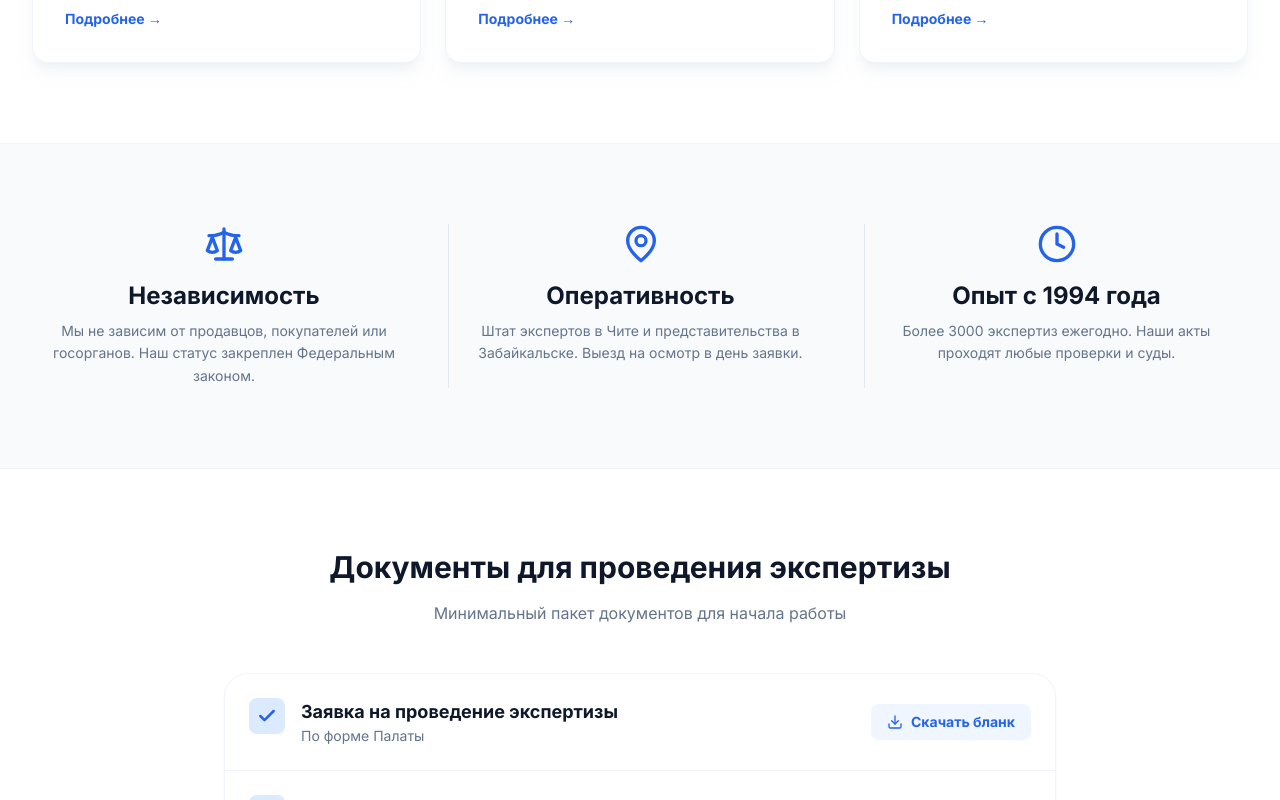
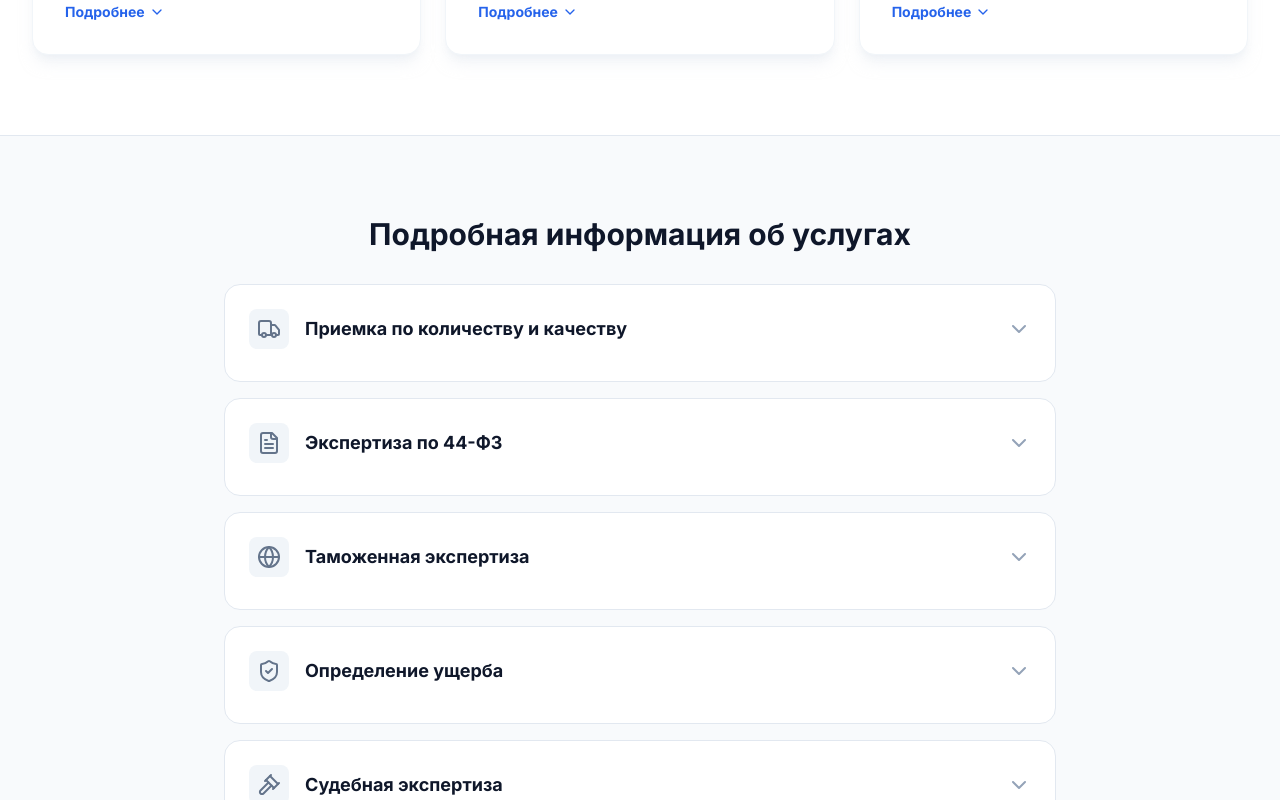
Before and after one commit to AnChekhov/ztppv6, a React (Vite) app: page /#/services/expert in a window 1280 px wide. Shown: the part 1340-2140 px from the top of the page. Built offline with nearby package versions, Linux system fonts and the light colour scheme.

Commit message:
Update ExpertisePage.tsx Добавил секцию SEO-текста и навигацию "Подробнее"

```diff
--- a/src/pages/ExpertisePage.tsx
+++ b/src/pages/ExpertisePage.tsx
@@ -1,42 +1,66 @@
 import React, { useState } from 'react';
 import {
-  ClipboardCheck,
-  Scale,
-  Gavel,
-  Truck,
-  Factory,
-  FileText,
-  Phone,
-  Mail,
-  CheckCircle,
-  ChevronDown,
-  UploadCloud,
-  MapPin,
-  Clock,
-  ShieldCheck,
-  Check,
-  Globe,
-  Download,
-  CheckCircle2,
-  MessageCircle
+  ClipboardCheck, Scale, Gavel, Truck, Factory, FileText,
+  Phone, Mail, CheckCircle, ChevronDown, UploadCloud,
+  MapPin, Clock, ShieldCheck, Check, Globe, Download,
+  CheckCircle2, MessageCircle, ChevronUp, Info
 } from 'lucide-react';
 
 export const ExpertisePage: React.FC = () => {
   const [openFaq, setOpenFaq] = useState<number | null>(null);
-  // Состояние для выбранного типа экспертизы
   const [selectedExpertise, setSelectedExpertise] = useState<string>('Приемка по количеству и качеству');
+
+  // Состояние для раскрытия подробного описания (SEO-блок)
+  const [expandedDetail, setExpandedDetail] = useState<string | null>(null);
+
+  // Данные об услугах (Title, Icon, Short Desc, Long SEO Desc)
+  const expertiseServices = [
+    {
+      id: 'quality',
+      title: 'Приемка по количеству и качеству',
+      shortDesc: 'Проверка соответствия товара условиям контракта, ГОСТам и спецификациям при поступлении на склад.',
+      longDesc: 'Профессиональная приемка товаров народного потребления, сырья, промышленного оборудования и продуктов питания. Эксперт ТПП фиксирует фактическое количество, комплектность и качество товара в момент выгрузки. Мы выявляем пересортицу, производственный брак, нарушения упаковки и повреждения при транспортировке. Акт экспертизы является юридическим основанием для выставления претензии поставщику (в т.ч. иностранному) и возмещения убытков.',
+      icon: Truck
+    },
+    {
+      id: '44fz',
+      title: 'Экспертиза по 44-ФЗ',
+      shortDesc: 'Обязательная внешняя экспертиза исполнения контрактов для государственных и муниципальных заказчиков.',
+      longDesc: 'Проведение независимой экспертизы результатов, предусмотренных контрактом, в соответствии с ч. 3 ст. 94 Федерального закона № 44-ФЗ. Наши эксперты проверяют соответствие поставленных товаров, работ или услуг условиям государственного контракта. По итогам выдается Заключение экспертизы, которое необходимо для подписания акта приемки и размещения сведений в ЕИС. Работаем со всеми бюджетными учреждениями Забайкальского края.',
+      icon: FileText
+    },
+    {
+      id: 'customs',
+      title: 'Таможенная экспертиза',
+      shortDesc: 'Идентификация товара для целей таможенного оформления, определение кодов ТН ВЭД, страны происхождения.',
+      longDesc: 'Идентификационная экспертиза для таможенных целей. Помогаем правильно определить код ТН ВЭД ЕАЭС, что напрямую влияет на размер таможенных пошлин. Проводим экспертизу для подтверждения страны происхождения товара, характеристик товара (состав, материал, назначение) при возникновении споров с таможенными органами. Акты ТПП принимаются ФТС России как доказательная база.',
+      icon: Globe
+    },
+    {
+      id: 'damage',
+      title: 'Определение ущерба',
+      shortDesc: 'Фиксация повреждений груза при транспортировке, пожаре или затоплении. Оценка стоимости ущерба.',
+      longDesc: 'Независимая оценка ущерба, причиненного имуществу в результате стихийных бедствий (пожар, наводнение), аварий коммунальных систем (затопление), ДТП или противоправных действий третьих лиц. Мы определяем стоимость восстановительного ремонта, размер утраты товарной стоимости (УТС) и реальный ущерб для страховых компаний и судебных исков.',
+      icon: ShieldCheck
+    },
+    {
+      id: 'judicial',
+      title: 'Судебная экспертиза',
+      shortDesc: 'Проведение экспертиз по определению суда или постановлению следователя. Рецензирование заключений.',
+      longDesc: 'Проведение судебных экспертиз по гражданским, арбитражным и уголовным делам. Эксперты Палаты обладают необходимыми допусками и квалификацией для проведения товароведческих, строительно-технических и оценочных экспертиз. Мы готовим объективные заключения, отвечающие на вопросы суда, а также проводим рецензирование экспертиз сторонних организаций.',
+      icon: Gavel
+    },
+    {
+      id: 'equipment',
+      title: 'Экспертиза оборудования',
+      shortDesc: 'Оценка технического состояния, комплектности и производительности промышленного оборудования.',
+      longDesc: 'Техническая экспертиза машин, механизмов и производственных линий. Оценка степени физического износа, определение причин поломки (эксплуатационный или заводской дефект), проверка комплектности и соответствия техническому заданию. Актуально при списании основных средств, купле-продаже б/у оборудования или лизинговых сделках.',
+      icon: Factory
+    },
+  ];
 
   const toggleFaq = (index: number) => {
     setOpenFaq(openFaq === index ? null : index);
-  };
-
-  // Функция: скролл + выбор типа
-  const handleServiceSelect = (type: string) => {
-    setSelectedExpertise(type);
-    const formSection = document.getElementById('order-form');
-    if (formSection) {
-      formSection.scrollIntoView({ behavior: 'smooth' });
-    }
   };
 
   const scrollToForm = () => {
@@ -46,7 +70,25 @@ export const ExpertisePage: React.FC = () => {
     }
   };
 
-  const faqs = [
+  // Клик по карточке -> Выбор в форме + Скролл к форме
+  const handleCardClick = (title: string) => {
+    setSelectedExpertise(title);
+    scrollToForm();
+  };
+
+  // Клик по "Подробнее" -> Открытие текста + Скролл к тексту
+  const handleReadMore = (e: React.MouseEvent, id: string) => {
+    e.stopPropagation(); // Чтобы не сработал клик по карточке
+    setExpandedDetail(id);
+    setTimeout(() => {
+      const element = document.getElementById(`detail-${id}`);
+      if (element) {
+        element.scrollIntoView({ behavior: 'smooth', block: 'center' });
+      }
+    }, 100);
+  };
+
+  const faqsItems = [
     {
       question: "Имеет ли акт экспертизы ТПП юридическую силу в суде?",
       answer: "Да, безусловно. Торгово-промышленная палата имеет статус независимой экспертной организации (Закон РФ «О торгово-промышленных палатах»). Наши акты признаются судами, таможенными органами и страховыми компаниями как официальное доказательство."
@@ -74,6 +116,7 @@ export const ExpertisePage: React.FC = () => {
             />
         </div>
 
+        {/* Градиент: Слева 90%, Справа 100%, Центр 87% */}
         <div className="absolute inset-0 bg-gradient-to-r from-slate-900/90 via-slate-900/[0.87] to-slate-900"></div>
 
         <div className="max-w-7xl mx-auto px-6 md:px-8 relative z-10 w-full pt-32 pb-16 h-full flex flex-col justify-center">
@@ -107,16 +150,8 @@ export const ExpertisePage: React.FC = () => {
               <div className="hidden lg:flex lg:col-span-5 justify-center items-center relative">
                 <div className="absolute w-80 h-80 bg-blue-600/10 rounded-full blur-3xl"></div>
                 <div className="relative transform transition-transform duration-500 hover:scale-105">
-                   <ClipboardCheck
-                      size={300}
-                      strokeWidth={1}
-                      className="text-slate-600/70 drop-shadow-2xl"
-                   />
-                   <ClipboardCheck
-                      size={300}
-                      strokeWidth={1}
-                      className="absolute top-0 left-0 text-white/10"
-                   />
+                   <ClipboardCheck size={300} strokeWidth={1} className="text-slate-600/70 drop-shadow-2xl" />
+                   <ClipboardCheck size={300} strokeWidth={1} className="absolute top-0 left-0 text-white/10" />
                 </div>
               </div>
 
@@ -124,58 +159,30 @@ export const ExpertisePage: React.FC = () => {
         </div>
       </section>
 
-      {/* 2. ВИДЫ ЭКСПЕРТИЗ */}
+      {/* 2. ВИДЫ ЭКСПЕРТИЗ (GRID) */}
       <section className="pt-12 pb-20 bg-white">
         <div className="max-w-7xl mx-auto px-6 md:px-8">
           <h2 className="text-3xl font-extrabold text-slate-900 mb-12 text-center">Какие задачи мы решаем</h2>
 
           <div className="grid md:grid-cols-2 lg:grid-cols-3 gap-6">
-            {[
-              {
-                title: 'Приемка по количеству и качеству',
-                desc: 'Проверка соответствия товара условиям контракта, ГОСТам и спецификациям при поступлении на склад.',
-                icon: Truck
-              },
-              {
-                title: 'Экспертиза по 44-ФЗ',
-                desc: 'Обязательная внешняя экспертиза исполнения контрактов для государственных и муниципальных заказчиков.',
-                icon: FileText
-              },
-              {
-                title: 'Таможенная экспертиза',
-                desc: 'Идентификация товара для целей таможенного оформления, определение кодов ТН ВЭД, страны происхождения.',
-                icon: Globe
-              },
-              {
-                title: 'Определение ущерба',
-                desc: 'Фиксация повреждений груза при транспортировке, пожаре или затоплении. Оценка стоимости ущерба.',
-                icon: ShieldCheck
-              },
-              {
-                title: 'Судебная экспертиза',
-                desc: 'Проведение экспертиз по определению суда или постановлению следователя. Рецензирование заключений.',
-                icon: Gavel
-              },
-              {
-                title: 'Экспертиза оборудования',
-                desc: 'Оценка технического состояния, комплектности и производительности промышленного оборудования.',
-                icon: Factory
-              },
-            ].map((item, index) => (
-              /* ✅ ИСПРАВЛЕНО: Добавлен onClick и плавная анимация scale */
+            {expertiseServices.map((item) => (
               <div
-                key={index}
-                onClick={() => handleServiceSelect(item.title)}
-                className="bg-white rounded-2xl p-8 shadow-lg shadow-slate-200/50 border border-slate-100 transition-all duration-300 ease-out hover:shadow-xl hover:shadow-blue-900/5 hover:scale-[1.03] flex flex-col h-full cursor-pointer"
+                key={item.id}
+                onClick={() => handleCardClick(item.title)}
+                className="bg-white rounded-2xl p-8 shadow-lg shadow-slate-200/50 border border-slate-100 transition-all duration-300 ease-out hover:shadow-xl hover:shadow-blue-900/5 hover:scale-[1.03] flex flex-col h-full cursor-pointer group"
               >
-                <div className="w-14 h-14 rounded-xl flex items-center justify-center mb-6 bg-blue-50 text-blue-600">
+                <div className="w-14 h-14 rounded-xl flex items-center justify-center mb-6 bg-blue-50 text-blue-600 group-hover:bg-blue-600 group-hover:text-white transition-colors">
                   <item.icon size={28} strokeWidth={1.5} />
                 </div>
                 <h3 className="text-xl font-bold text-slate-900 mb-3">{item.title}</h3>
-                <p className="text-slate-600 text-sm leading-relaxed flex-grow">{item.desc}</p>
+                <p className="text-slate-600 text-sm leading-relaxed flex-grow">{item.shortDesc}</p>
                 <div className="mt-6 pt-4 border-t border-slate-100">
-                   <button className="text-sm font-bold text-blue-600 hover:text-blue-800 transition-colors">
-                     Подробнее →
+                   {/* Кнопка ведет к описанию */}
+                   <button
+                     onClick={(e) => handleReadMore(e, item.id)}
+                     className="text-sm font-bold text-blue-600 hover:text-blue-800 transition-colors flex items-center"
+                   >
+                     Подробнее <ChevronDown size={16} className="ml-1" />
                    </button>
                 </div>
               </div>
@@ -184,8 +191,52 @@ export const ExpertisePage: React.FC = () => {
         </div>
       </section>
 
-      {/* 3. ПОЧЕМУ ТПП */}
-      <section className="py-20 bg-slate-50 border-y border-slate-100">
+      {/* 3. ПОДРОБНОЕ ОПИСАНИЕ (SEO Блок) - Серый фон */}
+      <section className="py-20 bg-slate-50 border-y border-slate-200">
+        <div className="max-w-4xl mx-auto px-6 md:px-8">
+          <h2 className="text-3xl font-extrabold text-slate-900 mb-8 text-center">Подробная информация об услугах</h2>
+          <div className="space-y-4">
+            {expertiseServices.map((item) => (
+              <div
+                key={item.id}
+                id={`detail-${item.id}`}
+                className={`bg-white rounded-2xl border transition-all duration-500 overflow-hidden ${expandedDetail === item.id ? 'border-blue-500 shadow-md' : 'border-slate-200'}`}
+              >
+                <button
+                  onClick={() => setExpandedDetail(expandedDetail === item.id ? null : item.id)}
+                  className="w-full flex items-center justify-between p-6 text-left"
+                >
+                  <div className="flex items-center gap-4">
+                    <div className={`p-2 rounded-lg ${expandedDetail === item.id ? 'bg-blue-600 text-white' : 'bg-slate-100 text-slate-500'}`}>
+                       <item.icon size={24} />
+                    </div>
+                    <span className="text-lg font-bold text-slate-900">{item.title}</span>
+                  </div>
+                  {expandedDetail === item.id ? <ChevronUp className="text-blue-600"/> : <ChevronDown className="text-slate-400"/>}
+                </button>
+
+                {/* Анимация раскрытия */}
+                <div className={`transition-all duration-300 ease-in-out ${expandedDetail === item.id ? 'max-h-96 opacity-100' : 'max-h-0 opacity-0'}`}>
+                  <div className="p-6 pt-0 text-slate-600 leading-relaxed border-t border-slate-100 mt-2">
+                    {item.longDesc}
+                    <div className="mt-4">
+                        <button
+                            onClick={() => handleCardClick(item.title)}
+                            className="text-sm font-bold text-blue-600 hover:text-yellow-600 underline decoration-dashed underline-offset-4"
+                        >
+                            Заказать эту экспертизу →
+                        </button>
+                    </div>
+                  </div>
+                </div>
+              </div>
+            ))}
+          </div>
+        </div>
+      </section>
+
+      {/* 4. ПОЧЕМУ ТПП (Белый фон) */}
+      <section className="py-20 bg-white">
         <div className="max-w-7xl mx-auto px-6 md:px-8">
           <div className="grid md:grid-cols-3 gap-8 divide-y md:divide-y-0 md:divide-x divide-slate-200">
             <div className="text-center px-4 pt-4 md:pt-0">
@@ -209,8 +260,8 @@ export const ExpertisePage: React.FC = () => {
         </div>
       </section>
 
-      {/* 4. ДОКУМЕНТЫ */}
-      <section className="py-20 bg-white">
+      {/* 5. ДОКУМЕНТЫ (Серый фон) */}
+      <section className="py-20 bg-slate-50 border-y border-slate-200">
         <div className="max-w-4xl mx-auto px-6 md:px-8">
           <div className="text-center mb-12">
             <h2 className="text-3xl font-extrabold text-slate-900 mb-4">Документы для проведения экспертизы</h2>
@@ -249,12 +300,11 @@ export const ExpertisePage: React.FC = () => {
         </div>
       </section>
 
-      {/* 5. CTA ФОРМА */}
+      {/* 6. CTA ФОРМА (Темный) */}
       <section id="order-form" className="py-20 bg-slate-900 text-white">
         <div className="max-w-5xl mx-auto px-6 md:px-8">
           <div className="grid md:grid-cols-2 gap-12 items-start">
 
-            {/* Левая колонка */}
             <div>
               <h2 className="text-3xl md:text-4xl font-extrabold mb-6">Закажите экспертизу онлайн</h2>
               <p className="text-slate-300 text-lg mb-8">
@@ -275,7 +325,6 @@ export const ExpertisePage: React.FC = () => {
                 </li>
               </ul>
 
-              {/* Контакты для связи */}
               <div className="pt-8 border-t border-slate-700">
                 <p className="text-slate-400 text-sm mb-3 font-medium uppercase tracking-wider">
                   Нет времени заполнять форму?
@@ -292,7 +341,6 @@ export const ExpertisePage: React.FC = () => {
               </div>
             </div>
 
-            {/* Правая колонка: Форма */}
             <div className="bg-white rounded-3xl p-8 text-slate-900 shadow-2xl">
               <form className="space-y-4">
                 <div>
@@ -311,7 +359,7 @@ export const ExpertisePage: React.FC = () => {
                   </div>
                 </div>
 
-                {/* ✅ ИСПРАВЛЕНО: Select связан со стейтом selectedExpertise */}
+                {/* Select: Вид экспертизы */}
                 <div>
                    <label className="block text-sm font-bold mb-2">Вид экспертизы</label>
                    <div className="relative">
@@ -320,13 +368,10 @@ export const ExpertisePage: React.FC = () => {
                         onChange={(e) => setSelectedExpertise(e.target.value)}
                         className="w-full px-4 py-3 bg-slate-50 border border-slate-200 rounded-xl focus:ring-2 focus:ring-blue-500 outline-none transition-all cursor-pointer appearance-none text-slate-700"
                      >
-                       <option value="Приемка по количеству и качеству">Приемка по количеству и качеству</option>
-                       <option value="Экспертиза по 44-ФЗ">Экспертиза по 44-ФЗ</option>
-                       <option value="Таможенная экспертиза">Таможенная экспертиза</option>
-                       <option value="Определение ущерба">Определение ущерба</option>
-                       <option value="Судебная экспертиза">Судебная экспертиза</option>
-                       <option value="Экспертиза оборудования">Экспертиза оборудования</option>
-                       <option value="Другое / Нужна консультация">Другое / Нужна консультация</option>
+                       {expertiseServices.map(s => (
+                         <option key={s.id} value={s.title}>{s.title}</option>
+                       ))}
+                       <option value="Другое">Другое / Нужна консультация</option>
                      </select>
                      <div className="absolute inset-y-0 right-0 flex items-center px-4 pointer-events-none text-slate-500">
                         <ChevronDown size={20} />
@@ -342,7 +387,7 @@ export const ExpertisePage: React.FC = () => {
                   </div>
                 </div>
 
-                <button type="submit" className="w-full bg-yellow-400 hover:bg-yellow-500 text-slate-900 font-bold py-4 rounded-xl shadow-lg hover:shadow-xl transition-all mt-4">
+                <button type="submit" className="w-full bg-yellow-400 hover:bg-yellow-500 text-slate-900 font-bold py-4 rounded-xl shadow-lg hover:shadow-xl hover:scale-105 transition-all mt-4">
                   Отправить заявку
                 </button>
                 <p className="text-xs text-center text-slate-400 mt-3">Нажимая кнопку, вы соглашаетесь с обработкой персональных данных</p>
@@ -353,13 +398,13 @@ export const ExpertisePage: React.FC = () => {
         </div>
       </section>
 
-      {/* 6. FAQ */}
+      {/* 7. FAQ (Белый) */}
       <section className="py-20 bg-white">
         <div className="max-w-3xl mx-auto px-6 md:px-8">
           <h2 className="text-3xl font-extrabold text-slate-900 mb-12 text-center">Часто задаваемые вопросы</h2>
 
           <div className="space-y-4">
-            {faqs.map((faq, index) => (
+            {faqsItems.map((faq, index) => (
               <div key={index} className="border-b border-slate-200 last:border-0">
                 <button
                   onClick={() => toggleFaq(index)}
@@ -386,7 +431,7 @@ export const ExpertisePage: React.FC = () => {
         </div>
       </section>
 
-      {/* 7. КОМАНДА */}
+      {/* 8. КОМАНДА (Серый) */}
       <section className="py-20 bg-slate-50">
         <div className="max-w-7xl mx-auto px-6 md:px-8">
           <h2 className="text-3xl font-extrabold text-slate-900 mb-12 text-center">Эксперты Палаты</h2>
```
